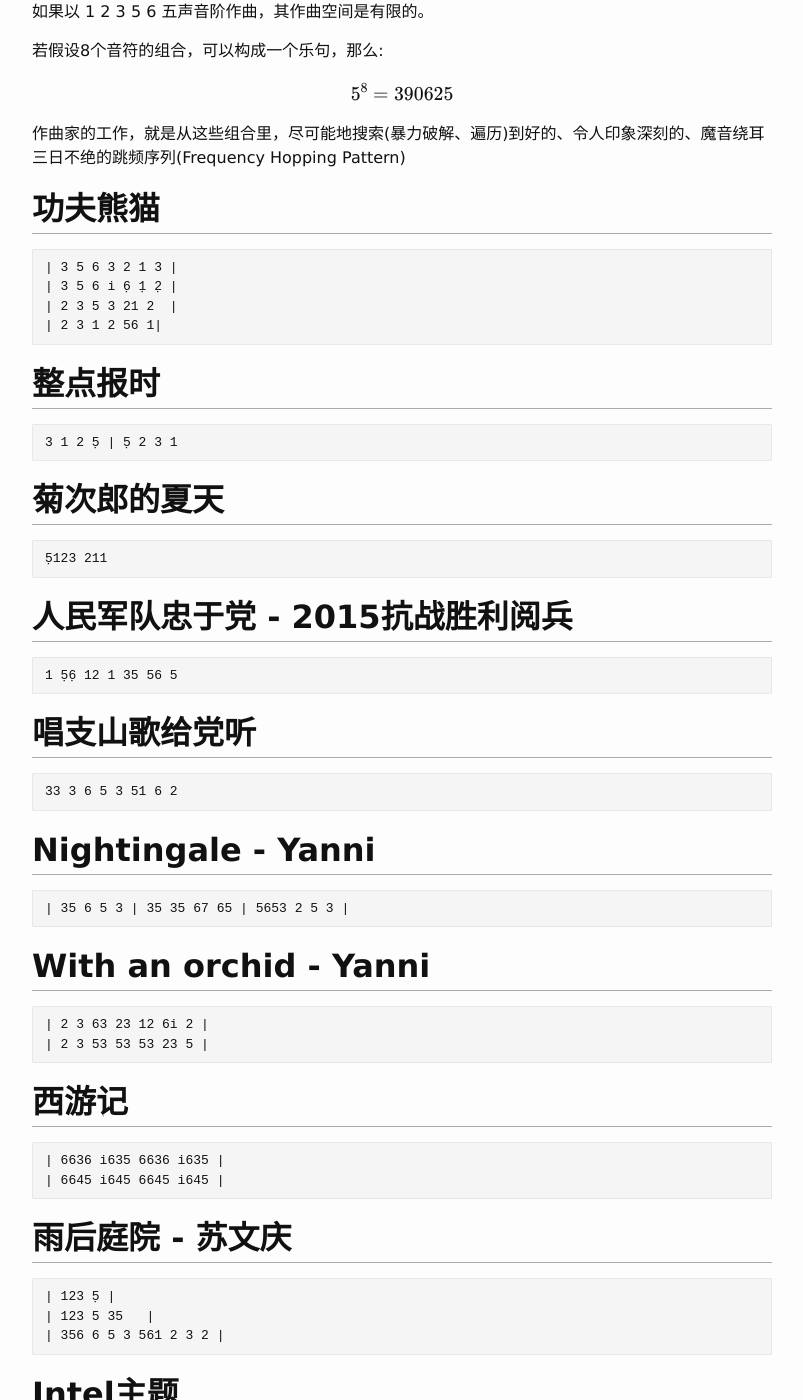
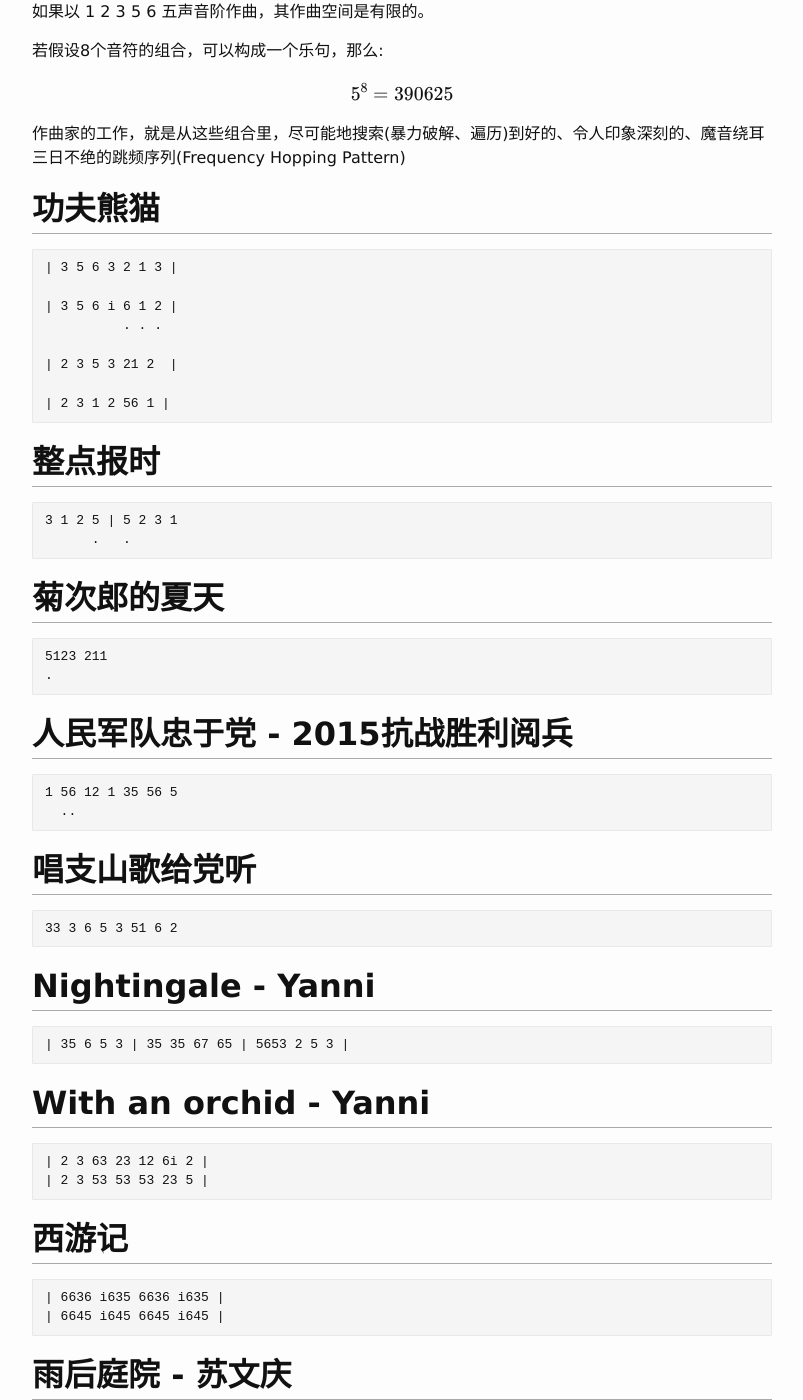
Before and after one commit to scateu/scateu.github.io, a Jekyll site: the page built from _posts/2017-03-01-notes-on-automated-composition.md, in a window 1280 px wide and 1400 px high, scrolled down 248 px. Shown: the whole window, without its empty margins (238-1041 px from the left). Built offline with Jekyll 4.4.1, drawn with Linux system fonts in a browser that asks for light colours; nearby versions of some CDN libraries; formulas are drawn with MathJax 3; comment, search, counter and statistics services are not loaded; some of the changed text lies outside the part shown.

Commit message:
Wed Mar  1 11:08:26 HKT 2017

```diff
--- a/_posts/2017-03-01-notes-on-automated-composition.md
+++ b/_posts/2017-03-01-notes-on-automated-composition.md
@@ -19,23 +19,31 @@ $$
 ## 功夫熊猫
 
     | 3 5 6 3 2 1 3 |
-    | 3 5 6 i 6̣ 1̣ 2̣ |
+
+    | 3 5 6 i 6 1 2 |
+              . . .
+
     | 2 3 5 3 21 2  |
-    | 2 3 1 2 56 1|
+
+    | 2 3 1 2 56 1 |
 
 
 ## 整点报时
 
-    3 1 2 5̣ | 5̣ 2 3 1
+    3 1 2 5 | 5 2 3 1
+          .   .
 
 
 ## 菊次郎的夏天
 
-    5̣123 211
+    5123 211
+    .
 
 ## 人民军队忠于党 - 2015抗战胜利阅兵
 
-    1 5̣6̣ 12 1 35 56 5
+    1 56 12 1 35 56 5
+      ..
+
 
 ## 唱支山歌给党听
 
@@ -59,13 +67,17 @@ $$
 
 ## 雨后庭院 - 苏文庆
 
-    | 123 5̣ |
+    | 123 5 |
+          .
+
     | 123 5 35   |
+
     | 356 6 5 3 561 2 3 2 |
 
 ## Intel主题
 
-    5̣ 1 5̣ 2
+    5 1 5 2
+    .   .
 
 ## Windows XP
 
@@ -75,7 +87,8 @@ $$
 
 开机
 
-    5 5̣2 15̣ 52
+    5 52 15 52
+      .   .
 
 ## Nokia
 
@@ -114,11 +127,13 @@ $$
 
 [Positive Outlook](http://music.163.com/#/song?id=27946926)，也就是天朝火箭发射直播用的祖传背景音乐
 
-    5 -  2 - 3 1 2 5̣
+    5 -  2 - 3 1 2 5
+                   .
 
 精细化采样率: (时值全展开成4分音符)
 
-    5̣5̣ 5̣2 22 23 11 25̣ 5̣5̣
+    55 52 22 23 11 25 55
+    .. .            . ..
 
 ## 仙剑奇侠传95版
 
```
